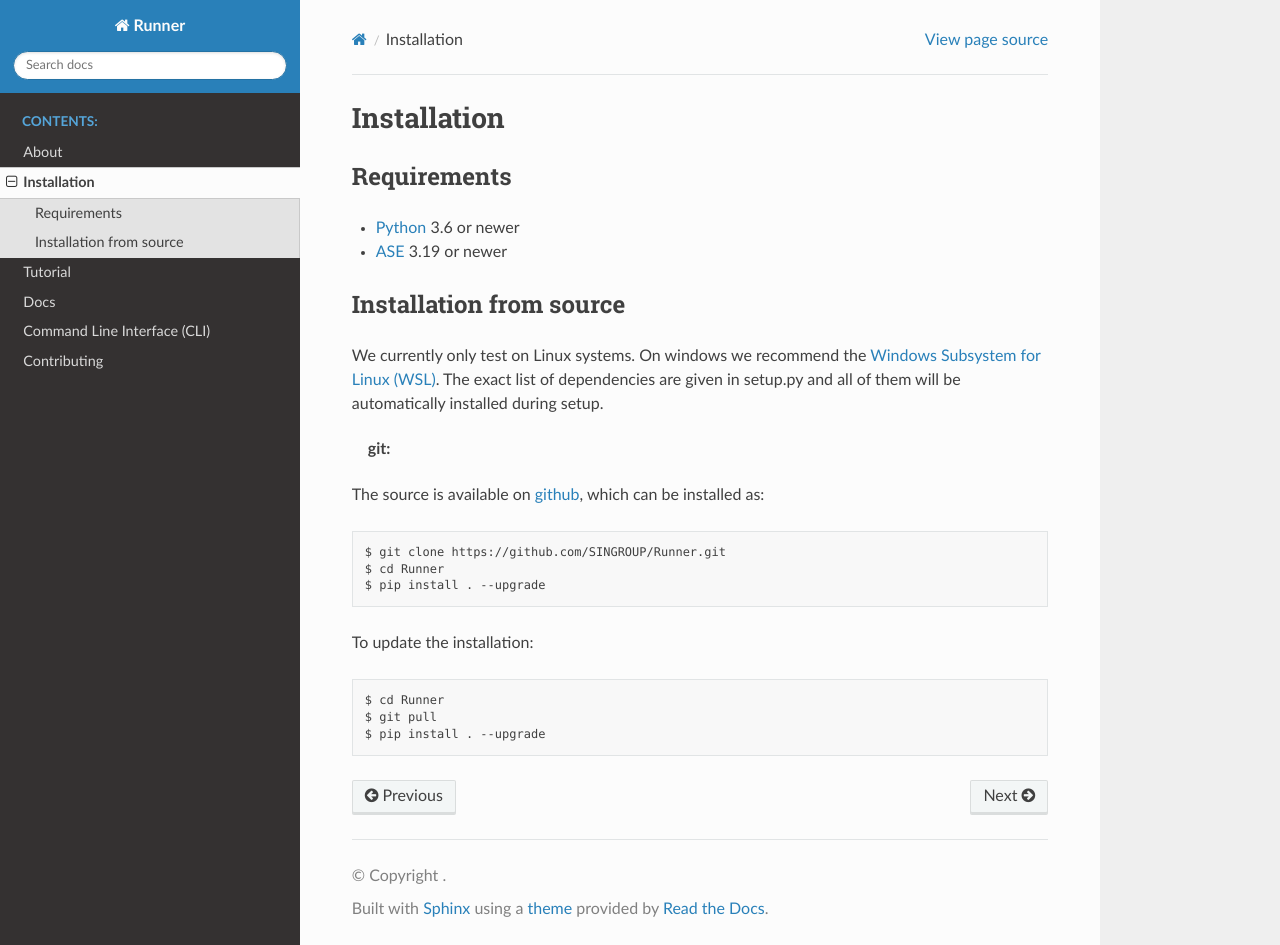
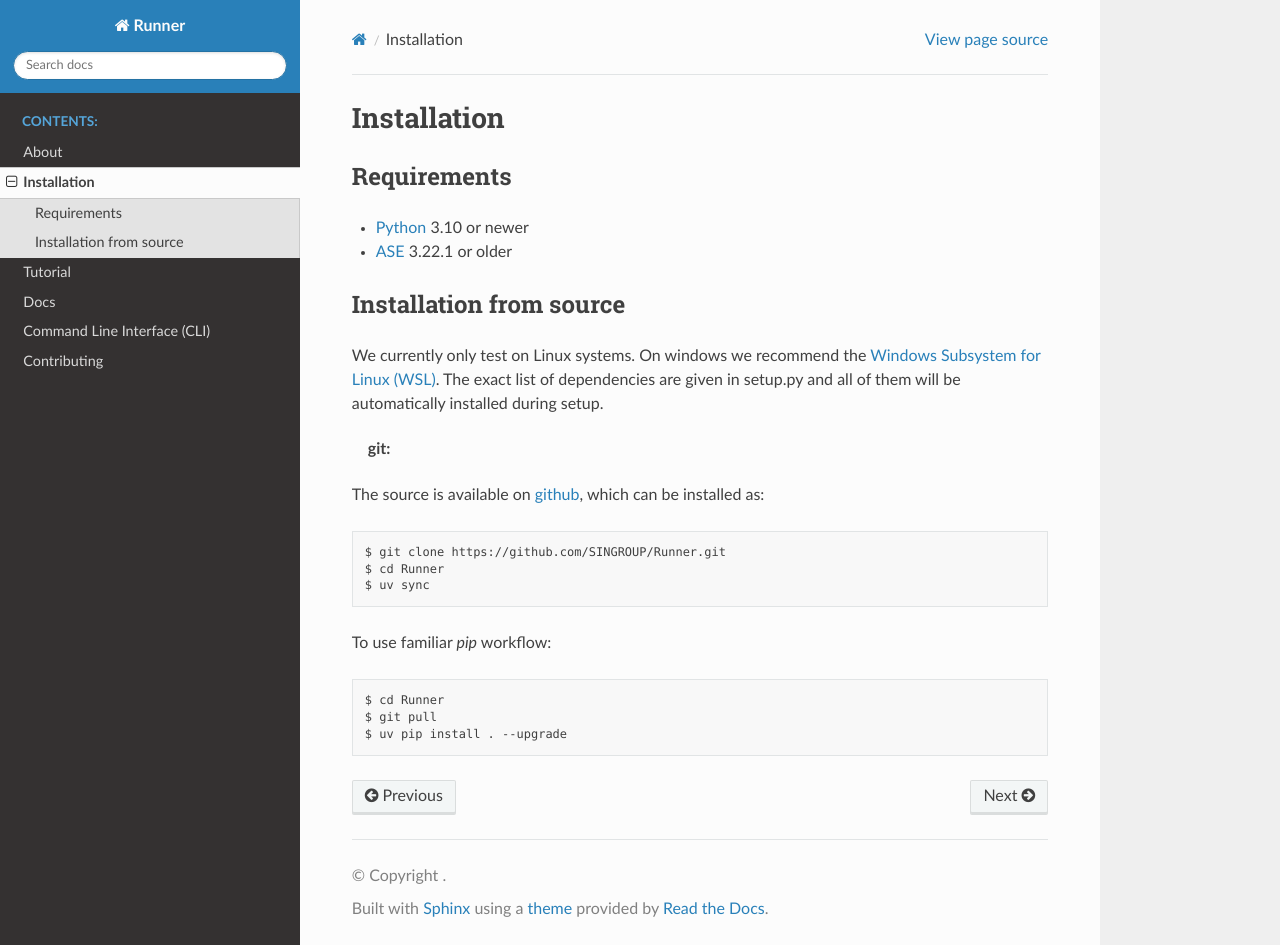
Before and after one commit to SINGROUP/Runner, a Sphinx documentation site: the page built from docs/install.rst, in a window 1280 px wide and 945 px high. Built offline with Sphinx 7.4.7 and the Read the Docs theme 3.1.0, drawn with Linux system fonts in a browser that asks for light colours.

Commit message:
update the docs

```diff
--- a/docs/install.rst
+++ b/docs/install.rst
@@ -5,8 +5,8 @@ Installation
 Requirements
 ====================
 
-* Python_ 3.6 or newer
-* ASE_ 3.19 or newer
+* Python_ 3.10 or newer
+* ASE_ 3.22.1 or older
 
 .. _Python: https://www.python.org/
 .. _ASE: https://wiki.fysik.dtu.dk/ase/index.html
@@ -27,11 +27,11 @@ which can be installed as::
 
     $ git clone https://github.com/SINGROUP/Runner.git
     $ cd Runner
-    $ pip install . --upgrade
+    $ uv sync
 
 
-To update the installation::
+To use familiar `pip` workflow::
 
     $ cd Runner
     $ git pull
-    $ pip install . --upgrade
+    $ uv pip install . --upgrade
```
Also changed, not shown: README.md (+1 -1 lines).
